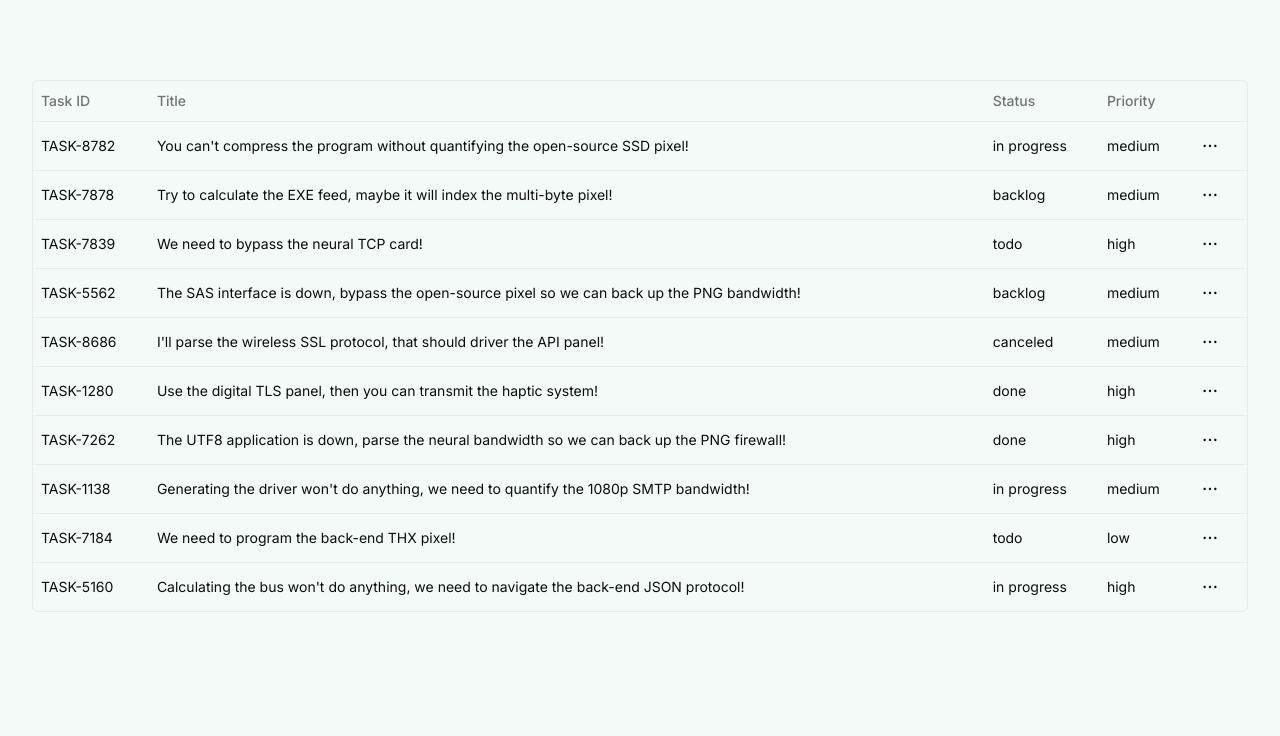
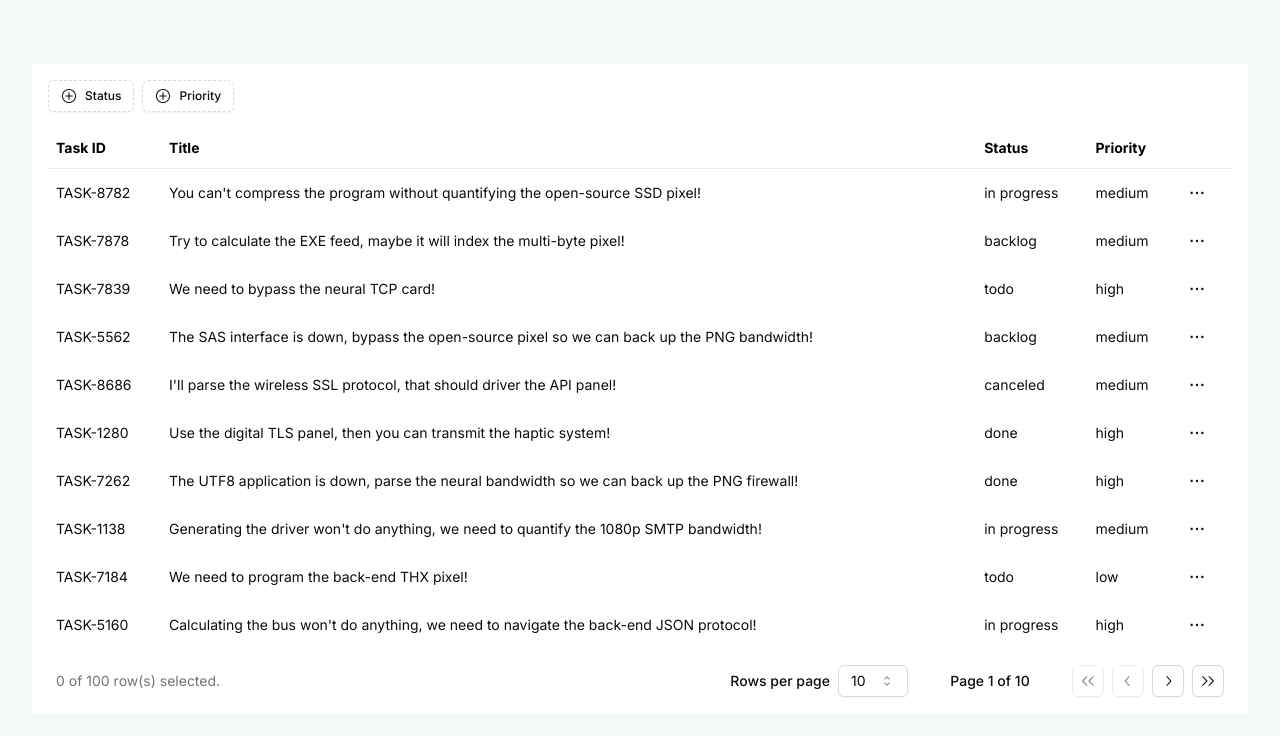
Before and after one commit to daylerjeff199906/template-eva, a Next.js app: page / in a window 1280 px wide. Shown: the top 736 px of the page. Built offline with nearby package versions, Linux system fonts and the light colour scheme.

Commit message:
feat: Add pagination and toolbar options to DataTable component

```diff
--- a/src/app/(components)/table/page.tsx
+++ b/src/app/(components)/table/page.tsx
@@ -4,6 +4,7 @@ import { promises as fs } from "fs";
 import { DataTable } from "@/modules/core";
 import { columns } from "./column/columns";
 import { taskSchema } from "@/utils/data/schema";
+import { priorities, statuses } from "@/utils";
 
 // Simulate a database read for tasks.
 async function getTasks() {
@@ -19,15 +20,17 @@ async function getTasks() {
 export default async function DemoPage() {
   const tasks = await getTasks();
 
-
   return (
     <div className="container mx-auto py-10">
       <DataTable
         columns={columns}
         data={tasks}
+        hasPagination={true}
+        hasToolbar={true}
+        statusOptions={statuses}
+        hasSearch={false}
         hasColumnFilters={false}
-        hasPagination={false}
-        hasSearch={false}
+        priorityOptions={priorities}
       />
     </div>
   );
--- a/src/modules/core/components/DataTable/sections/data-table-toolbar.tsx
+++ b/src/modules/core/components/DataTable/sections/data-table-toolbar.tsx
@@ -73,7 +73,7 @@ export function DataTableToolbar<TData>({
             onClick={() => table.resetColumnFilters()}
             className="h-8 px-2 lg:px-3"
           >
-            Reset
+            Quitar filtros
             <Cross2Icon className="ml-2 h-4 w-4" />
           </Button>
         )}
--- a/src/modules/core/components/DataTable/table/data-table.tsx
+++ b/src/modules/core/components/DataTable/table/data-table.tsx
@@ -83,7 +83,7 @@ export function DataTable<TData, TValue>({
   });
 
   return (
-    <div className="space-y-4">
+    <div className={statusOptions || hasSearch || hasColumnFilters ? "space-y-4 p-4 bg-white" : ""}>
       {hasToolbar && (
         <DataTableToolbar
           table={table}
@@ -95,14 +95,14 @@ export function DataTable<TData, TValue>({
           hasSearch={hasSearch}
         />
       )}
-      <div className="rounded-md border">
+      <div className="bg-white">
         <Table>
           <TableHeader>
             {table.getHeaderGroups().map((headerGroup) => (
               <TableRow key={headerGroup.id}>
                 {headerGroup.headers.map((header) => {
                   return (
-                    <TableHead key={header.id} colSpan={header.colSpan}>
+                    <TableHead key={header.id} colSpan={header.colSpan} className="font-bold text-black dark:text-gray-400">
                       {header.isPlaceholder
                         ? null
                         : flexRender(
@@ -121,6 +121,7 @@ export function DataTable<TData, TValue>({
                 <TableRow
                   key={row.id}
                   data-state={row.getIsSelected() && "selected"}
+                  className="hover:bg-gray-100 dark:hover:bg-gray-800 border-none"
                 >
                   {row.getVisibleCells().map((cell) => (
                     <TableCell key={cell.id}>
```
